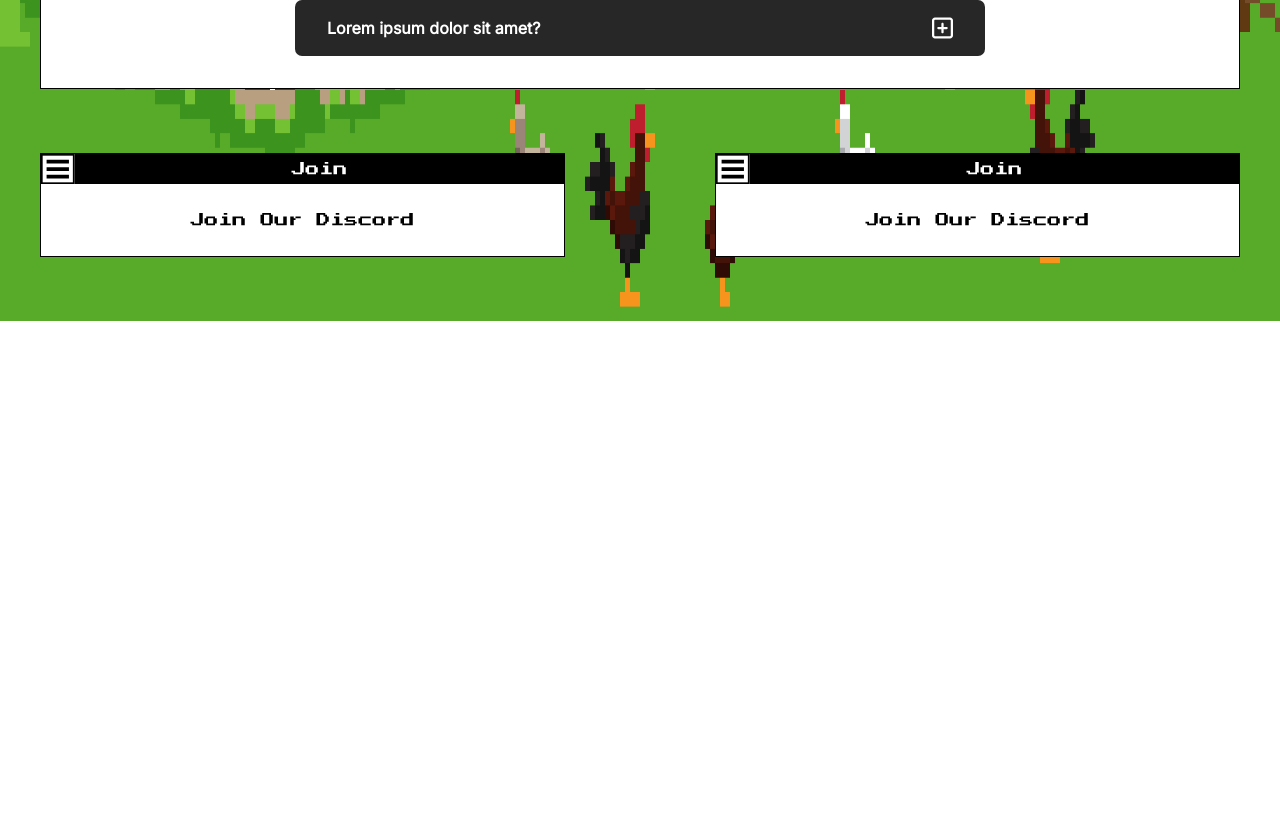
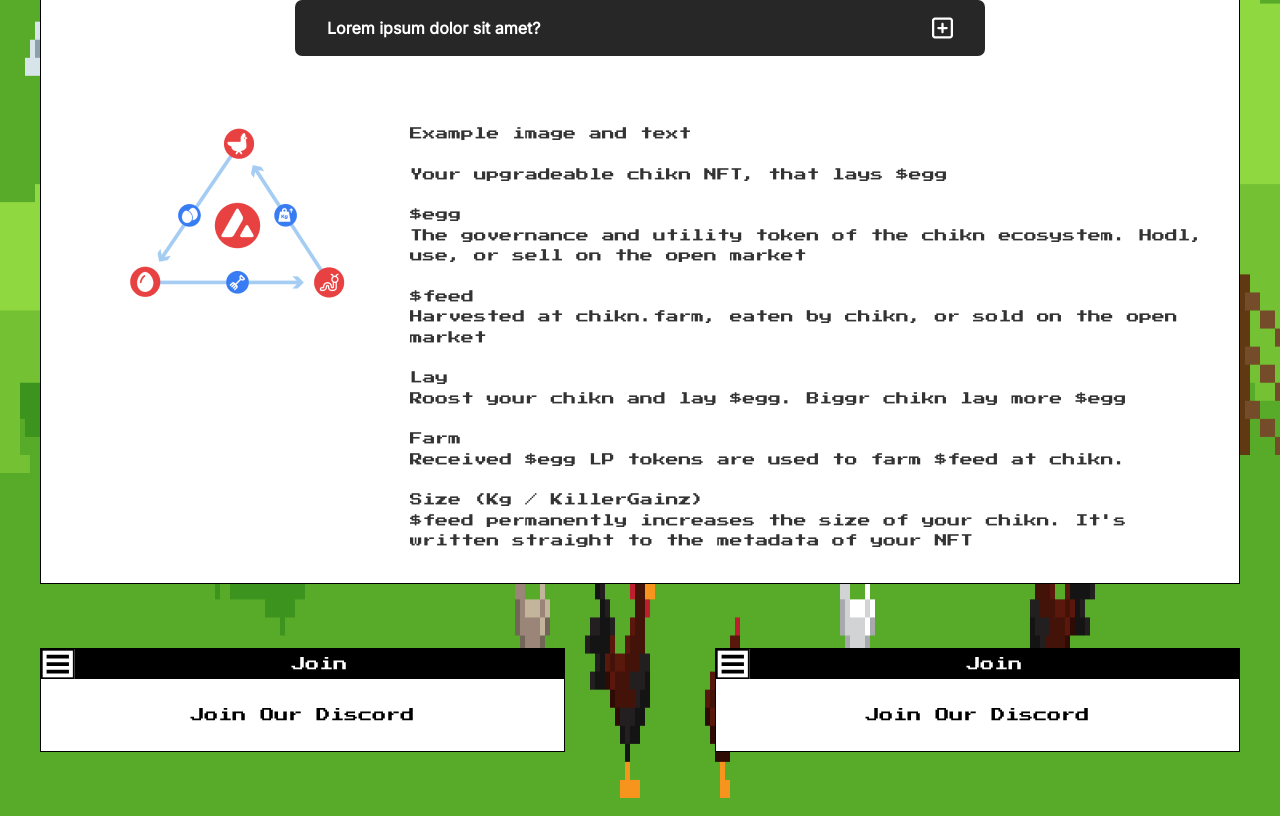
Before and after one commit to sikander-afzaal/flocked-landing, a React (Create React App) app: page / in a window 1280 px wide. Shown: the part 1660-2476 px from the top of the page. Before the commit the page ends 1981 px from the top, so only its background shows below. Built offline with nearby package versions, Linux system fonts and the light colour scheme.

Commit message:
first commit

```diff
--- a/src/Pages/Landing/Landing.css
+++ b/src/Pages/Landing/Landing.css
@@ -125,6 +125,30 @@
 .join-row .join-box {
   flex: 0.5;
 }
+.tri-layout {
+  display: flex;
+  justify-content: center;
+  align-items: flex-start;
+  width: 100%;
+  margin-top: 3rem;
+}
+.left-tri {
+  display: flex;
+  justify-content: center;
+  flex: 0.3;
+}
+.left-tri img {
+  max-width: 100%;
+  object-fit: contain;
+}
+.right-tri {
+  flex: 0.7;
+  display: flex;
+  justify-content: center;
+  align-items: flex-start;
+  flex-direction: column;
+  gap: 20px;
+}
 @media screen and (max-width: 1248px) {
   .box-landing,
   .join-row {
@@ -132,6 +156,19 @@
   }
   .main-desc {
     width: 90%;
+  }
+}
+@media screen and (max-width: 996px) {
+  .tri-layout {
+    margin-top: 1rem;
+    flex-direction: column;
+    justify-content: center;
+    gap: 20px;
+    align-items: center;
+  }
+  .right-tri,
+  .left-tri {
+    flex: none;
   }
 }
 @media screen and (max-width: 886px) {
--- a/src/Pages/Landing/Landing.jsx
+++ b/src/Pages/Landing/Landing.jsx
@@ -1,8 +1,7 @@
 import React from "react";
 import "./Landing.css";
 import menu from "../../Assets/Menu.svg";
-import nft1 from "../../Assets/nft1.png";
-import nft2 from "../../Assets/nft2.png";
+import tri from "../../Assets/tri.png";
 import JoinBox from "../../Components/JoinBox";
 import Faq from "../Faq/Faq";
 function Landing() {
@@ -93,6 +92,36 @@ function Landing() {
               </h2>
             </div>
             <Faq />
+            <div className="tri-layout">
+              <div className="left-tri">
+                <img src={tri} alt="" />
+              </div>
+              <div className="right-tri">
+                <h2>Example image and text</h2>
+                <h2>Your upgradeable chikn NFT, that lays $egg</h2>
+                <h2>
+                  $egg <br /> The governance and utility token of the chikn
+                  ecosystem. Hodl, use, or sell on the open market
+                </h2>
+                <h2>
+                  $feed <br /> Harvested at chikn.farm, eaten by chikn, or sold
+                  on the open market{" "}
+                </h2>
+                <h2>
+                  Lay <br /> Roost your chikn and lay $egg. Biggr chikn lay more
+                  $egg
+                </h2>
+                <h2>
+                  Farm <br /> Received $egg LP tokens are used to farm $feed at
+                  chikn.
+                </h2>
+                <h2>
+                  Size (Kg / KillerGainz) <br /> $feed permanently increases the
+                  size of your chikn. It's written straight to the metadata of
+                  your NFT
+                </h2>
+              </div>
+            </div>
           </div>
         </div>
         <div className="join-row">
```
Also changed, not shown: src/Assets/tri.png (added).
